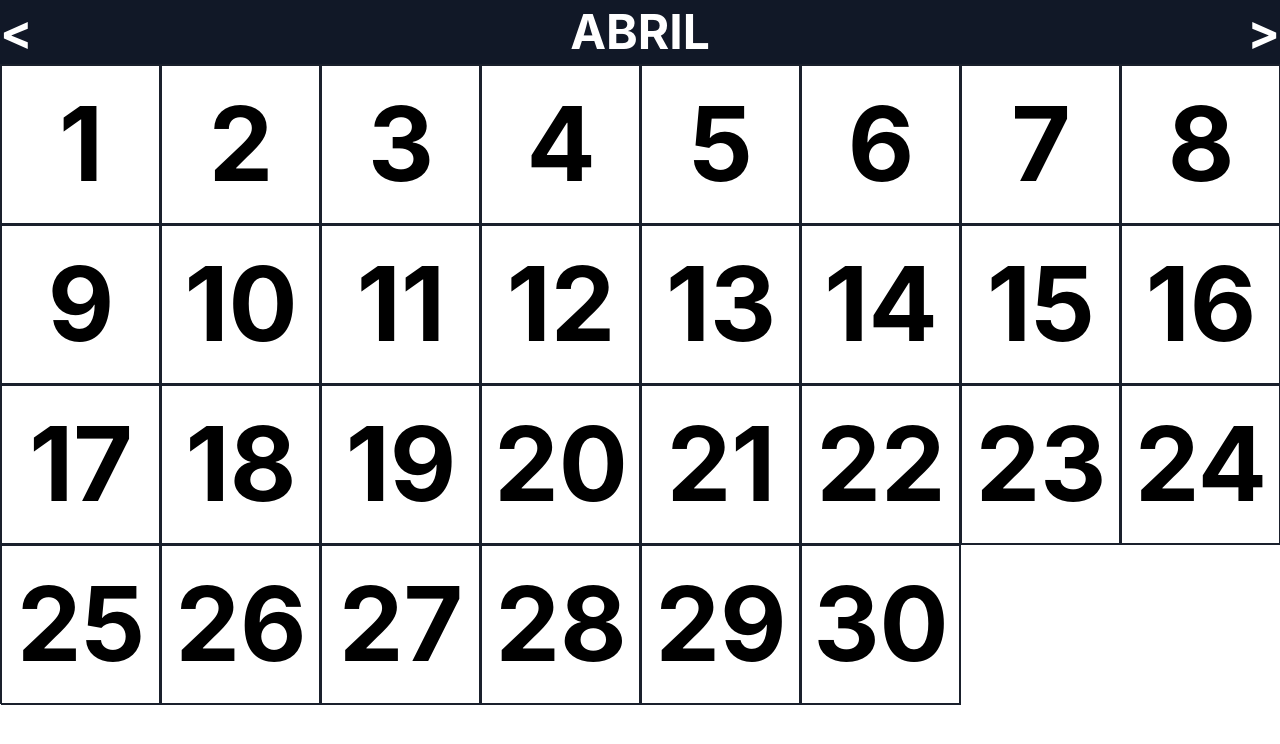
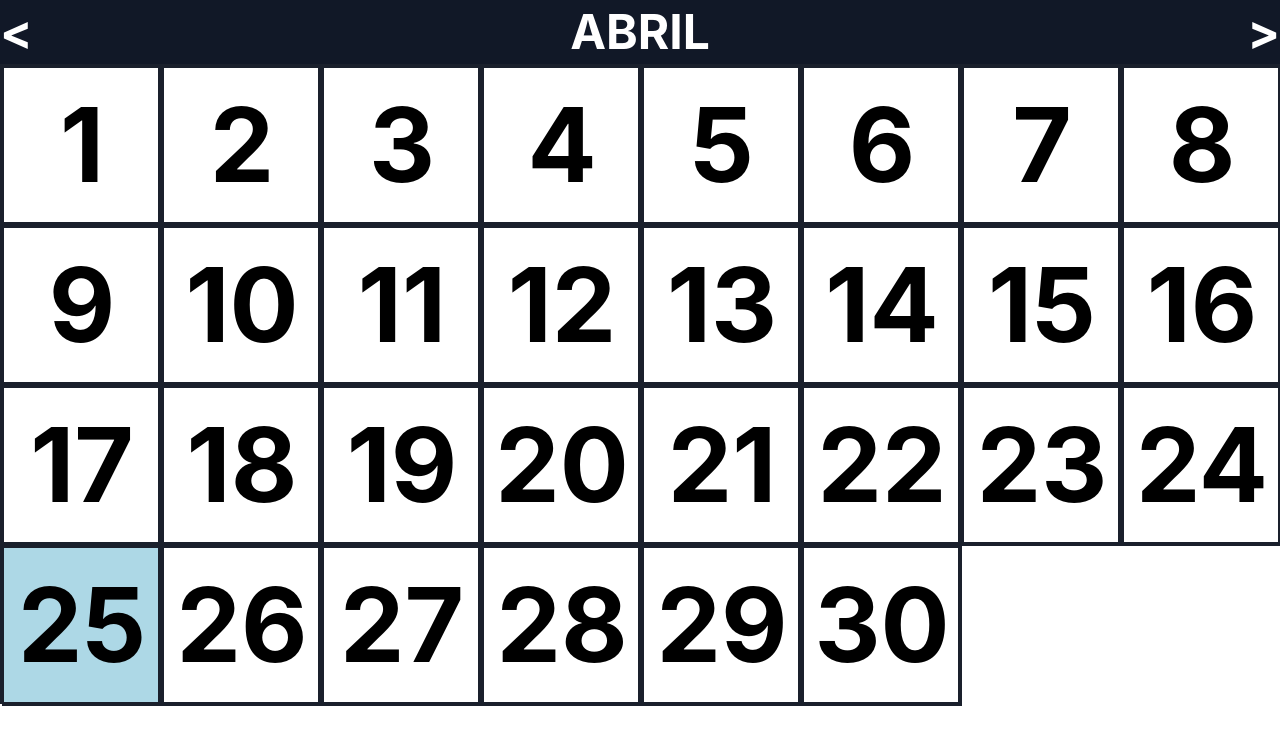
Before and after one commit to DaviR-D/seletivo, a Vue app in the folder frontend/: page / in a window 1280 px wide. Shown: the top 744 px of the page. Built offline with nearby package versions, Linux system fonts and the light colour scheme.

Commit message:
Melhoras visuais

```diff
--- a/frontend/src/components/NewTask.vue
+++ b/frontend/src/components/NewTask.vue
@@ -1,6 +1,6 @@
 <template>
   <div
-    class="text-center text-white font-bold grid grid-cols-2 grid-rows-4 gap-1 border-solid border-2 border-gray-900/85 bg-gray-900/85 rounded-lg shadow-lg shadow-black z-50 absolute backdrop-blur-xl"
+    class="text-center text-white font-bold grid grid-cols-2 grid-rows-4 gap-4 border-solid border-2 border-gray-900/85 bg-gray-900/85 rounded-lg shadow-lg shadow-black z-50 absolute backdrop-blur-xl"
   >
     <h3 class="row-start-1 col-start-1 col-span-2">Nova Tarefa</h3>
     <input
@@ -71,6 +71,7 @@ export default {
   width: 30vh;
   border: 5px solid #1a202c;
   border-radius: 20px;
+  text-align: center;
 }
 
 .window {
--- a/frontend/src/components/TaskItem.vue
+++ b/frontend/src/components/TaskItem.vue
@@ -3,7 +3,9 @@
     <h1 class="col-end-1 row-start-1">{{ task.title }}</h1>
     <span class="col-start-2 row-start-1">{{ task.time }}</span>
     <span class="col-span-4 row-start-2 row-span-3 overflow-y-auto">{{ task.description }}</span>
-    <button class="col-start-4 row-start-2" @click="deleteTask">X</button>
+    <button class="col-start-4 row-start-2" @click="deleteTask">
+      <div class="delete-icon">X</div>
+    </button>
   </div>
 </template>
 <script>
@@ -32,5 +34,25 @@ export default {
   background-color: #1a202c;
   border-radius: 10px;
   padding: 10px;
+  transition: transform 0.2s ease-in-out;
+}
+
+.task:hover {
+  transform: scale(1.1);
+}
+
+.delete-icon {
+  border: 5px solid transparent;
+  border-radius: 100%;
+  transition:
+    color 0.3s,
+    border-color 0.3s,
+    background-color 0.3s;
+}
+
+.delete-icon:hover {
+  color: #000;
+  border-color: #d84e4e;
+  background-color: #d84e4e;
 }
 </style>
--- a/frontend/src/views/CalendarView.vue
+++ b/frontend/src/views/CalendarView.vue
@@ -7,9 +7,14 @@
     </div>
     <div class="background text-black">
       <ul class="flex flex-wrap">
-        <li class="font-bold day" v-for="index in mounthDays" :key="index">
+        <li
+          class="font-bold day"
+          v-for="index in mounthDays"
+          :key="index"
+          :class="{ today: isToday(index) }"
+        >
           <button @click="openTasks(index)" class="day">
-            {{ index }}
+            <div class="day-number font-bold">{{ index }}</div>
           </button>
         </li>
       </ul>
@@ -19,6 +24,7 @@
 
 <script>
 import router from '../router'
+import moment from 'moment'
 export default {
   name: 'CalendarView',
   mounted() {
@@ -39,6 +45,11 @@ export default {
     },
     openTasks(day) {
       router.push(`/tasks/${this.date.getFullYear()}-${this.date.getMonth() + 1}-${day}`)
+    },
+    isToday(day) {
+      let data = this.date
+      data.setDate(day)
+      return moment().isSame(data, 'day')
     }
   }
 }
@@ -46,14 +57,21 @@ export default {
 
 <style scoped>
 .day {
-  border: 1px solid #1a202c;
+  border: 2px solid #1a202c;
   height: 20vh;
   width: 20vh;
-  font-size: 8vw;
 }
 
-.day:hover {
-  transform: scale(1.1);
-  border: 0px;
+.day-number {
+  font-size: 8vw;
+  transition: transform 0.2s ease-in-out;
+}
+
+.day-number:hover {
+  transform: scale(1.2);
+}
+
+.today {
+  background-color: #add8e6;
 }
 </style>
```
